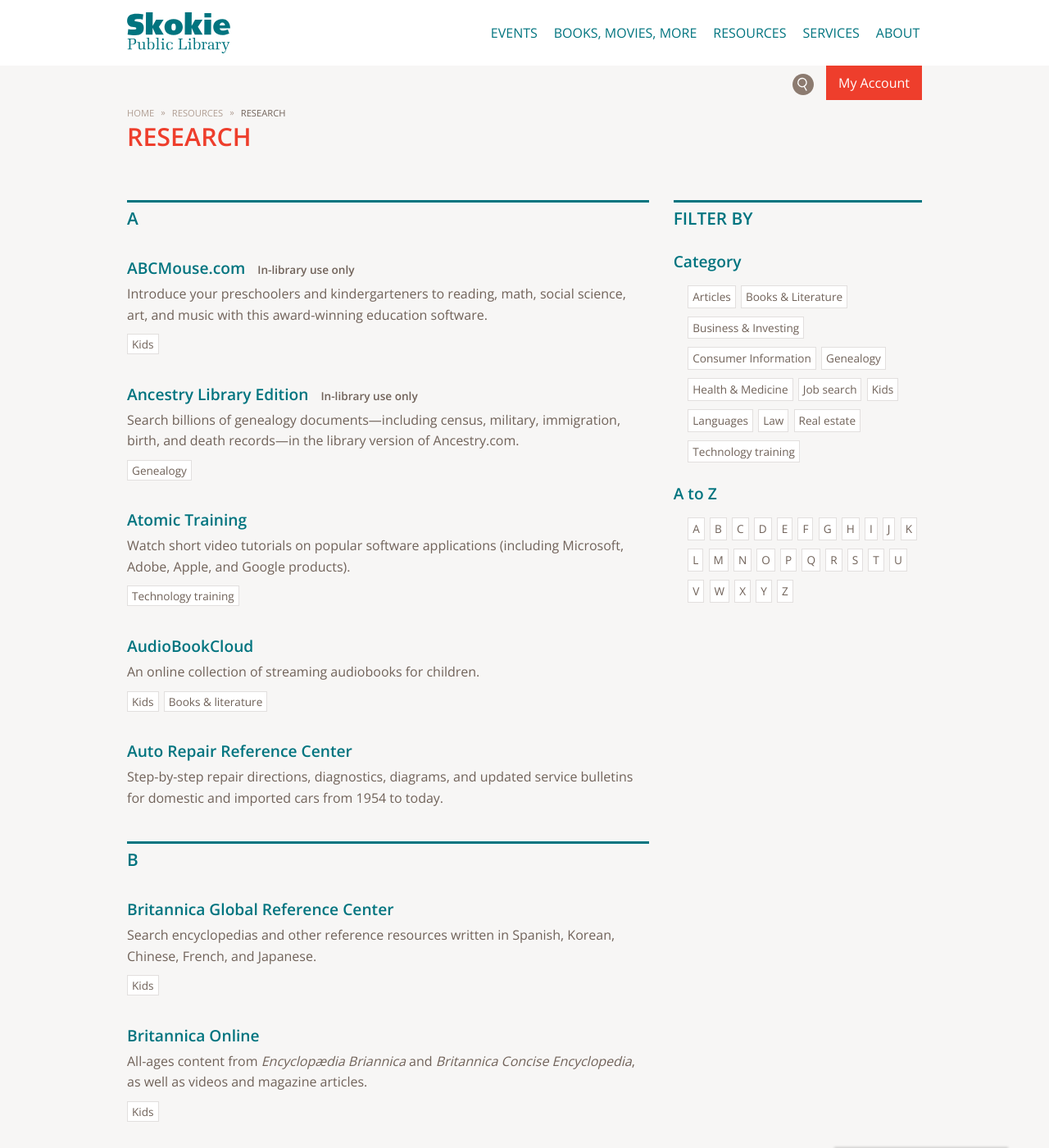
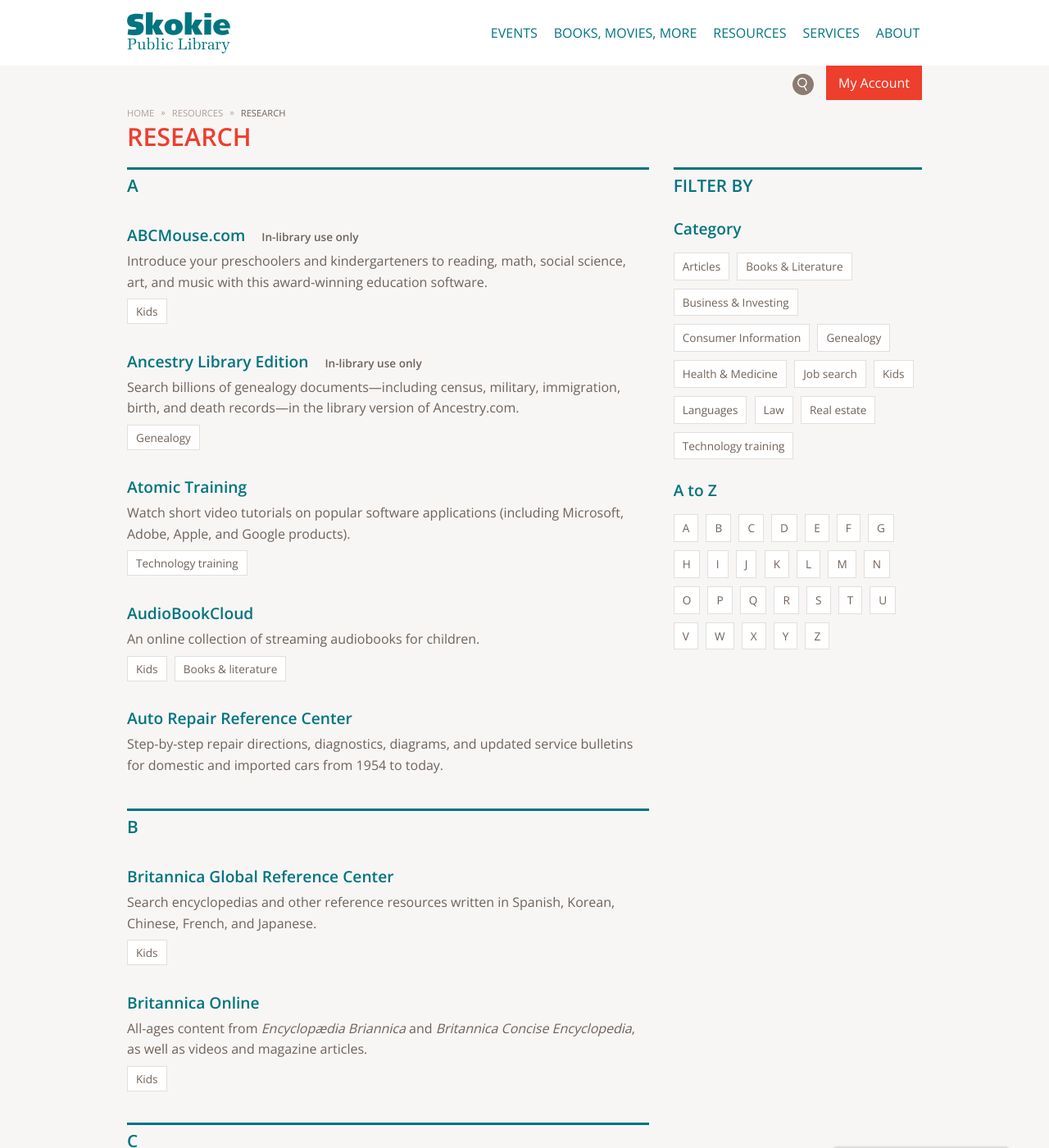
Before and after one commit to skokielibrary/prototype, a Jekyll site: the page built from resources/index.html, in a window 1280 px wide and 1400 px high. Shown: the whole window at 82% size. Built offline with Jekyll 4.4.1, drawn with Linux system fonts in a browser that asks for light colours; grey boxes are pictures that could not be loaded.

Commit message:
research filters

```diff
--- a/css/styles.css
+++ b/css/styles.css
@@ -791,22 +791,27 @@ button:hover {
 
 .kids-tag, .default-tag, .research-filters li  {
   font-size: 85%;
-  margin-right: 2px;
-  padding: 2px 5px;
+  margin-right: 5px;
+  padding: 5px 10px;
   background-color: #fff;
   border: solid 1px rgba(112, 98, 89, 0.2);
 }
 
 .research-filters {
   list-style-type: none;
+  margin-left: 0;
 }
 .research-filters li {
   margin-top: 10px;
   display: inline-block;
 }
-.research-filters li:hover {
+.kids-tag:hover, .default-tag:hover, .research-filters li:hover {
   text-decoration: underline;
   cursor: pointer;
+}
+
+.no-margin-top {
+  margin-top: 0 !important;
 }
 
 .resources h3 {
--- a/resources/index.html
+++ b/resources/index.html
@@ -5,11 +5,61 @@ directories: ['Resources']
 ---
 
 <div class="row">
-    <div class="large-8 columns">
+<div class="large-4 columns right">
+        <h2 class="no-margin-top">Filter by</h2>
+
+        <h3>Category</h3>
+        <ul class="research-filters">
+            <li>Articles</li>
+            <li>Books &amp; Literature</li>
+            <li>Business &amp; Investing</li>
+            <li>Consumer Information</li>
+            <li>Genealogy</li>
+            <li>Health &amp; Medicine</li>
+            <li>Job search</li>
+            <li>Kids</li>
+            <li>Languages</li>
+            <li>Law</li>
+            <li>Real estate</li>
+            <li>Technology training</li>
+        </ul>
+
+        <h3>A to Z</h3>
+
+        <ul class="research-filters" style="margin-bottom: 40px;">
+            <li>A</li>
+            <li>B</li>
+            <li>C</li>
+            <li>D</li>
+            <li>E</li>
+            <li>F</li>
+            <li>G</li>
+            <li>H</li>
+            <li>I</li>
+            <li>J</li>
+            <li>K</li>
+            <li>L</li>
+            <li>M</li>
+            <li>N</li>
+            <li>O</li>
+            <li>P</li>
+            <li>Q</li>
+            <li>R</li>
+            <li>S</li>
+            <li>T</li>
+            <li>U</li>
+            <li>V</li>
+            <li>W</li>
+            <li>X</li>
+            <li>Y</li>
+            <li>Z</li>
+        </ul>
+    </div>
+    <div class="large-8 columns left">
 
         <article class="post-content resources">
 
-          <h2>A</h2>
+          <h2 class="no-margin-top">A</h2>
 
             <h3 id="abcmousecom">ABCMouse.com</h3><span class="default-tag in-library">In-library use only</span>
         <p>Introduce your preschoolers and kindergarteners to reading, math, social science, art, and music with this award-winning education software.</p>
@@ -348,54 +398,5 @@ directories: ['Resources']
         </article>
 
     </div>
-    <div class="large-4 columns">
-        <h2>Filter by</h2>
 
-        <h3>Category</h3>
-        <ul class="research-filters">
-            <li>Articles</li>
-            <li>Books &amp; Literature</li>
-            <li>Business &amp; Investing</li>
-            <li>Consumer Information</li>
-            <li>Genealogy</li>
-            <li>Health &amp; Medicine</li>
-            <li>Job search</li>
-            <li>Kids</li>
-            <li>Languages</li>
-            <li>Law</li>
-            <li>Real estate</li>
-            <li>Technology training</li>
-        </ul>
-
-        <h3>A to Z</h3>
-
-        <ul class="research-filters">
-            <li>A</li>
-            <li>B</li>
-            <li>C</li>
-            <li>D</li>
-            <li>E</li>
-            <li>F</li>
-            <li>G</li>
-            <li>H</li>
-            <li>I</li>
-            <li>J</li>
-            <li>K</li>
-            <li>L</li>
-            <li>M</li>
-            <li>N</li>
-            <li>O</li>
-            <li>P</li>
-            <li>Q</li>
-            <li>R</li>
-            <li>S</li>
-            <li>T</li>
-            <li>U</li>
-            <li>V</li>
-            <li>W</li>
-            <li>X</li>
-            <li>Y</li>
-            <li>Z</li>
-        </ul>
-    </div>
 </div>
```
